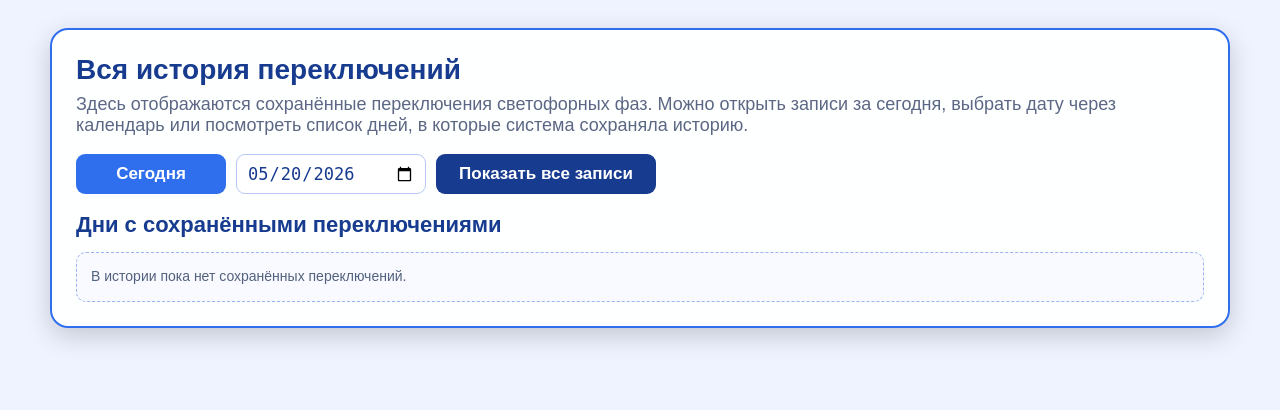
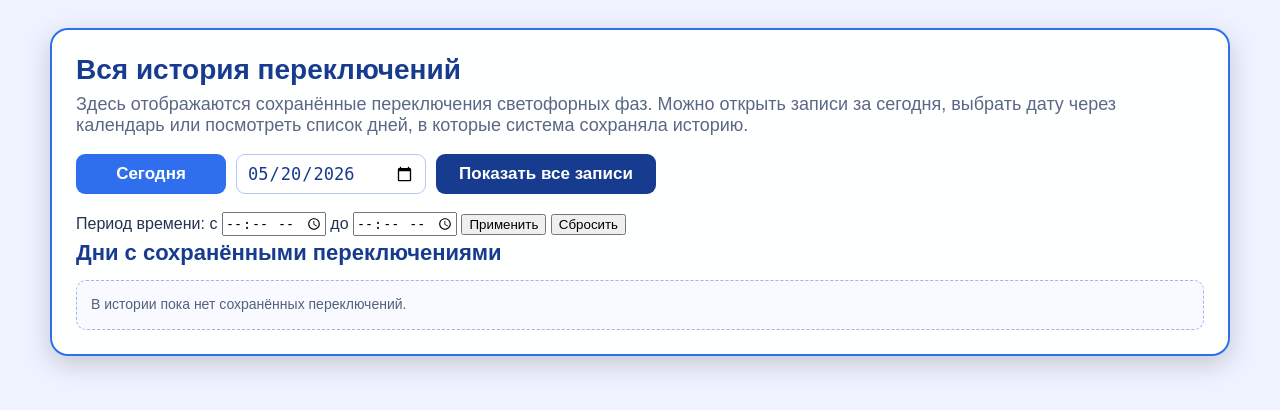
Before and after one commit to Alexey-Chex/Diplom, a Flask app: page /history in a window 1280 px wide. Shown: the top 410 px of the page. Run offline with Flask 3, Linux system fonts and the light colour scheme; data that the repository does not hold is empty.

Commit message:
Add time filter controls to history page

```diff
--- a/templates/history.html
+++ b/templates/history.html
@@ -19,6 +19,20 @@
             <button type="button" id="history-all" class="secondary-button">Показать все записи</button>
         </div>
 
+        <div id="history-time-filter" class="history-time-filter hidden">
+            <span class="history-time-filter-label">Период времени:</span>
+            <label>
+                с
+                <input type="time" id="history-time-from">
+            </label>
+            <label>
+                до
+                <input type="time" id="history-time-to">
+            </label>
+            <button type="button" id="history-time-apply">Применить</button>
+            <button type="button" id="history-time-reset" class="secondary-button">Сбросить</button>
+        </div>
+
         <h2 id="history-view-title" class="history-view-title">Дни с сохранёнными переключениями</h2>
         <section id="history-list" class="history-page-list"></section>
     </main>
```
